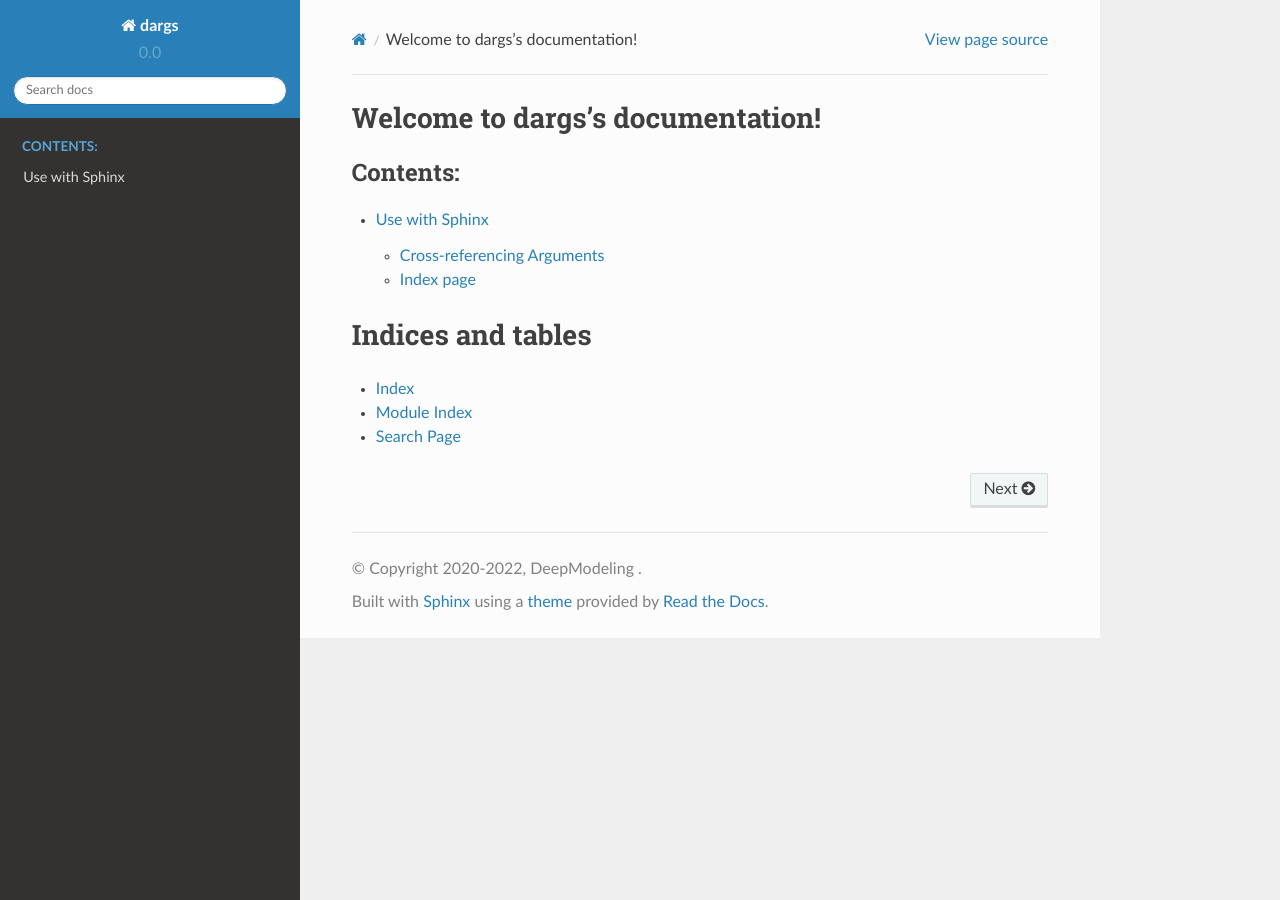
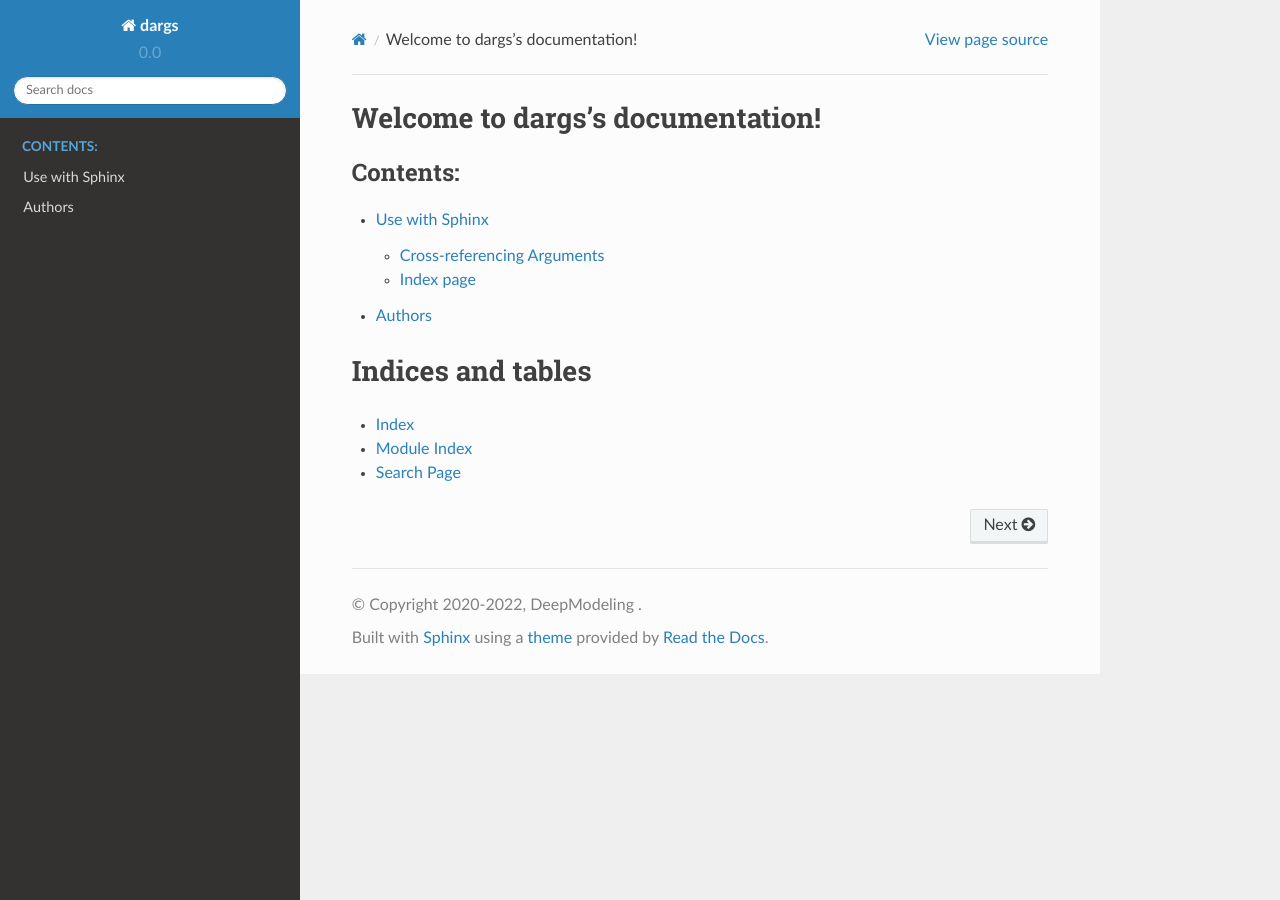
Before and after one commit to deepmodeling/dargs, a Sphinx documentation site: the page built from docs/index.rst, in a window 1280 px wide. Built offline with Sphinx 7.4.7 and the Read the Docs theme 2.0.0, drawn with Linux system fonts in a browser that asks for light colours; pages that are not in the unit, such as notebooks, are missing from menus.

Commit message:
docs: add authors section for credits (#16)

```diff
--- /dev/null
+++ b/docs/credits.rst
@@ -0,0 +1,4 @@
+Authors
+=======
+
+.. git-shortlog-authors::
--- a/docs/index.rst
+++ b/docs/index.rst
@@ -13,6 +13,7 @@
    intro
    sphinx
    api/api
+   credits
 
 
 Indices and tables
--- a/docs/requirements.txt
+++ b/docs/requirements.txt
@@ -1,5 +1,5 @@
 .
 numpydoc
-deepmodeling_sphinx
+deepmodeling_sphinx>=0.1.1
 myst_parser
 sphinx_rtd_theme
```
